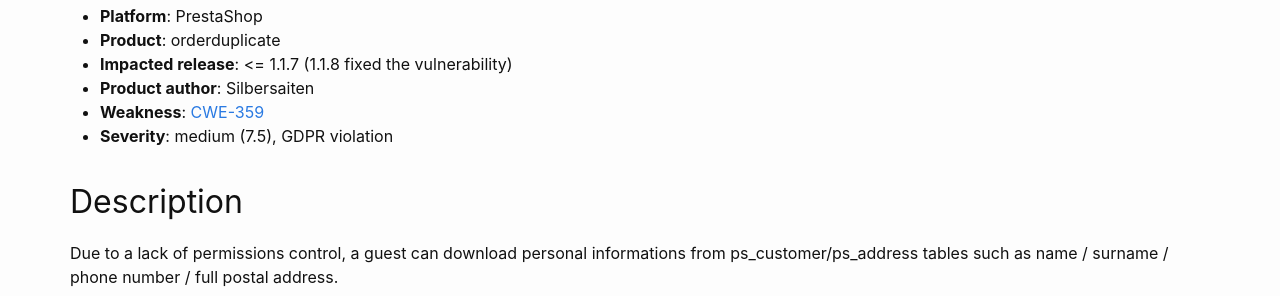
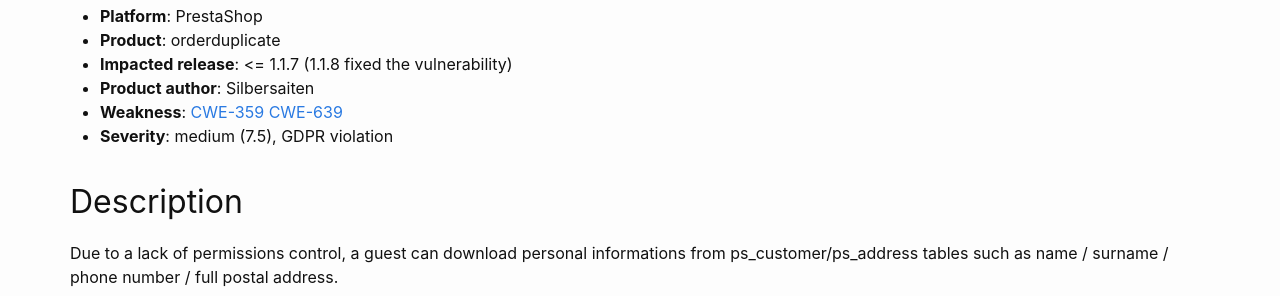
Before and after one commit to friends-of-presta/security-advisories, a Jekyll site: the page built from _posts/2023-11-07-orderduplicate.md, in a window 1280 px wide and 900 px high, scrolled down 746 px. Shown: the part 158-454 px from the top of the window. Built offline with Jekyll 4.4.1, drawn with Linux system fonts in a browser that asks for light colours.

Commit message:
Update 2023-11-07-orderduplicate.md

```diff
--- a/_posts/2023-11-07-orderduplicate.md
+++ b/_posts/2023-11-07-orderduplicate.md
@@ -20,7 +20,7 @@ In the module "Order Duplicator – Clone and Delete Existing Order" (orderdupli
 * **Product**: orderduplicate
 * **Impacted release**: <= 1.1.7 (1.1.8 fixed the vulnerability)
 * **Product author**: Silbersaiten
-* **Weakness**: [CWE-359](https://cwe.mitre.org/data/definitions/359.html)
+* **Weakness**: [CWE-359](https://cwe.mitre.org/data/definitions/359.html) [CWE-639](https://cwe.mitre.org/data/definitions/639.html)
 * **Severity**: medium (7.5), GDPR violation
 
 ## Description
```
